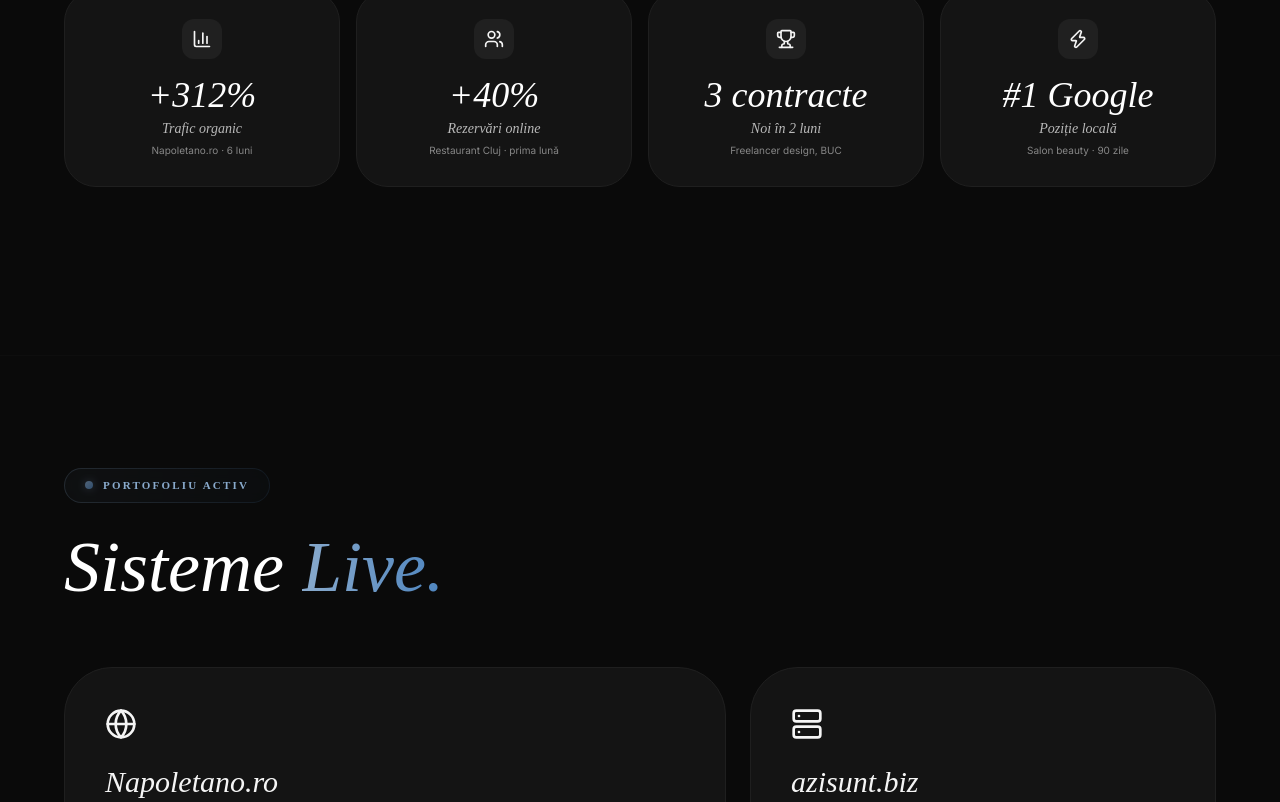
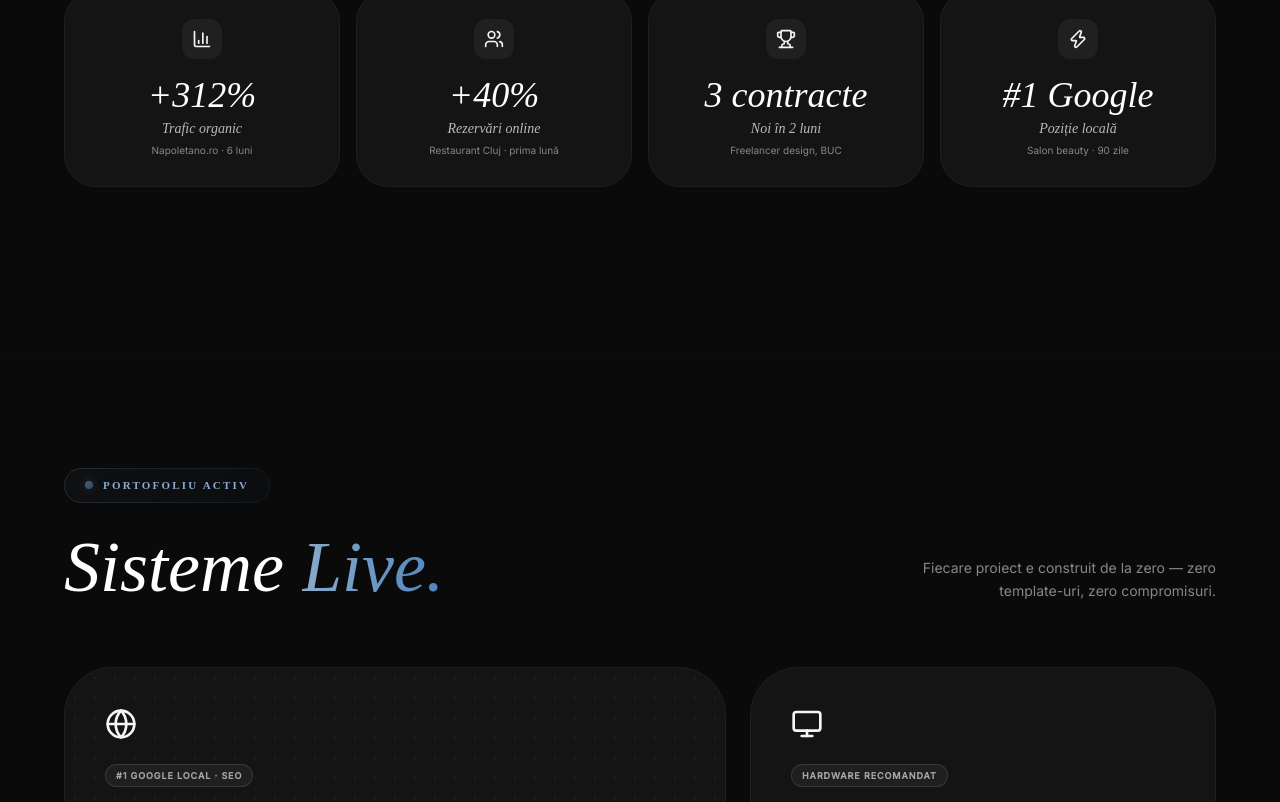
Before and after one commit to alexei4studio-afk/azisunt-net, a Next.js app: page / in a window 1280 px wide. Shown: the part 1995-2797 px from the top of the page. Built offline with nearby package versions, Linux system fonts and the light colour scheme; no server answers.

Commit message:
Fix: Restaurare completa Work si Knowledge Hub dinamic

```diff
--- a/app/HomeClient.js
+++ b/app/HomeClient.js
@@ -319,6 +319,7 @@ function Succes() {
   );
 }
 
+/* ─── 4. PORTOFOLIU ─── */
 function Portofoliu() {
   return (
     <section id="work" className="py-28 bg-bg px-6 border-t border-stroke/20">
@@ -327,27 +328,100 @@ function Portofoliu() {
           <div className="flex flex-col md:flex-row md:items-end justify-between gap-6">
             <div>
               <Badge>Portofoliu Activ</Badge>
-              <h2 className="font-display italic text-4xl md:text-7xl text-white">Sisteme <span className="bg-clip-text text-transparent" style={{ background: "linear-gradient(90deg, #89AACC 0%, #4E85BF 100%)", WebkitBackgroundClip: "text", WebkitTextFillColor: "transparent" }}>Live.</span></h2>
+              <h2 className="font-display italic text-4xl md:text-7xl text-white">
+                Sisteme <span className="bg-clip-text text-transparent" style={{ background: "linear-gradient(90deg, #89AACC 0%, #4E85BF 100%)", WebkitBackgroundClip: "text", WebkitTextFillColor: "transparent" }}>Live.</span>
+              </h2>
             </div>
+            <p className="text-muted font-body text-sm max-w-xs md:text-right leading-relaxed">
+              Fiecare proiect e construit de la zero — zero template-uri, zero compromisuri.
+            </p>
           </div>
         </Reveal>
+
         <div className="grid grid-cols-1 md:grid-cols-12 gap-6">
+
+          {/* 1. NAPOLETANO */}
           <Reveal className="md:col-span-7">
-             <a href="https://napoletano.ro" target="_blank" className="group relative flex flex-col h-full p-10 bg-surface border border-stroke rounded-[3rem] overflow-hidden hover:border-white/20 hover:-translate-y-1 transition-all duration-300">
-               <Globe className="text-accent mb-6" size={32} />
-               <h3 className="text-3xl font-display italic mb-3">Napoletano.ro</h3>
-               <p className="text-muted text-sm mb-8 leading-relaxed italic group-hover:text-white transition-colors">Sistem web complet — meniu dinamic, rezervări online, SEO local de top.</p>
-               <div className="mt-auto text-accent text-xs font-bold uppercase">Vizitează ↗</div>
+            <a href="https://napoletano.ro" target="_blank" rel="noopener noreferrer"
+              className="group relative flex flex-col h-full p-10 bg-surface border border-stroke rounded-[3rem] overflow-hidden hover:border-white/20 hover:-translate-y-1 transition-all duration-300"
+            >
+              <div className="absolute inset-0 opacity-5 group-hover:opacity-10 transition-opacity"
+                style={{ backgroundImage: "radial-gradient(circle, #fff 1px, transparent 1px)", backgroundSize: "20px 20px" }} />
+              <Globe className="text-accent mb-6 relative z-10" size={32} />
+              <span className="inline-flex items-center gap-1.5 w-fit rounded-full px-2.5 py-1 text-[9px] font-body font-bold uppercase tracking-widest text-white/60 border border-white/10 bg-white/5 mb-4 relative z-10">
+                #1 Google Local · SEO
+              </span>
+              <h3 className="text-3xl font-display italic mb-3 relative z-10">Napoletano.ro</h3>
+              <p className="text-muted text-sm max-w-sm mb-8 leading-relaxed relative z-10">
+                Sistem web complet — meniu dinamic prin Supabase, rezervări online, SEO local de top. Trafic organic +312% în 6 luni.
+              </p>
+              <div className="flex items-center gap-2 text-xs font-bold text-accent group-hover:gap-4 transition-all uppercase tracking-widest relative z-10 mt-auto">
+                Vizitează site-ul <ArrowUpRight size={14} />
+              </div>
             </a>
           </Reveal>
+
+          {/* 2. SAMSUNG G9 */}
           <Reveal className="md:col-span-5" delay={100}>
-             <a href="https://azisunt.biz" target="_blank" className="group flex flex-col h-full p-10 bg-surface border border-stroke rounded-[3rem] hover:border-white/20 hover:-translate-y-1 transition-all duration-300">
-               <Server className="text-accent mb-6" size={32} />
-               <h3 className="text-3xl font-display italic mb-3">azisunt.biz</h3>
-               <p className="text-muted text-sm italic">Infrastructură marketing, funnel conversie B2B.</p>
-               <div className="mt-auto text-accent text-xs font-bold uppercase text-right">Vezi ↗</div>
+            <a href="https://l.profitshare.ro/l/15727779?hash=Samsung%20Odyssey%20G9" target="_blank" rel="noopener noreferrer"
+              className="group flex flex-col h-full p-10 bg-surface border border-stroke rounded-[3rem] hover:border-white/20 hover:-translate-y-1 transition-all duration-300"
+            >
+              <Monitor className="text-accent mb-6" size={32} />
+              <span className="inline-flex items-center gap-1.5 w-fit rounded-full px-2.5 py-1 text-[9px] font-body font-bold uppercase tracking-widest text-white/60 border border-white/10 bg-white/5 mb-4">
+                Hardware Recomandat
+              </span>
+              <h3 className="text-3xl font-display italic mb-3">Samsung G9</h3>
+              <p className="text-muted text-sm mb-8 leading-relaxed">
+                Setup productivitate ultra-wide. Sistem afiliere optimizat pentru conversii maxime.
+              </p>
+              <div className="flex items-center gap-2 text-xs font-bold text-accent group-hover:gap-4 transition-all uppercase tracking-widest mt-auto">
+                Vezi Detalii <ArrowUpRight size={14} />
+              </div>
             </a>
           </Reveal>
+
+          {/* 3. AZISUNT.BIZ */}
+          <Reveal className="md:col-span-12" delay={150}>
+            <a href="https://azisunt.biz" target="_blank" rel="noopener noreferrer"
+              className="group relative flex flex-col md:flex-row md:items-center justify-between h-full p-10 bg-surface border border-stroke rounded-[3rem] hover:border-white/20 hover:-translate-y-1 transition-all duration-300"
+            >
+              <div className="max-w-xl">
+                <Server className="text-accent mb-6" size={32} />
+                <span className="inline-flex items-center gap-1.5 w-fit rounded-full px-2.5 py-1 text-[9px] font-body font-bold uppercase tracking-widest text-white/60 border border-white/10 bg-white/5 mb-4">
+                  Marketing Infrastructure
+                </span>
+                <h3 className="text-3xl font-display italic mb-3">azisunt.biz</h3>
+                <p className="text-muted text-sm md:mb-0 mb-8 leading-relaxed">
+                  Infrastructură marketing, funnel conversie B2B. Landing pages cu A/B testing, automatizări email și tracking avansat.
+                </p>
+              </div>
+              <div className="flex items-center gap-2 text-xs font-bold text-accent group-hover:gap-4 transition-all uppercase tracking-widest whitespace-nowrap mt-auto md:mt-0 md:ml-10">
+                Vezi Infrastructura <ArrowUpRight size={14} />
+              </div>
+            </a>
+          </Reveal>
+
+          {/* 4. AZISUNT.COM (StartFIRMĂ) */}
+          <Reveal className="md:col-span-12" delay={200}>
+            <a href="https://azisunt.com" target="_blank" rel="noopener noreferrer"
+              className="group relative flex flex-col md:flex-row md:items-center justify-between h-full p-10 bg-surface border border-[#89AACC]/20 rounded-[3rem] hover:border-[#89AACC]/60 hover:-translate-y-1 transition-all duration-300"
+            >
+              <div className="max-w-2xl">
+                <Layers className="text-[#89AACC] mb-6" size={32} />
+                <span className="inline-flex items-center gap-1.5 w-fit rounded-full px-2.5 py-1 text-[9px] font-body font-bold uppercase tracking-widest text-white/60 border border-white/10 bg-white/5 mb-4">
+                  SaaS / Fintech
+                </span>
+                <h3 className="text-3xl font-display italic mb-3 text-white">azisunt.com (StartFIRMĂ)</h3>
+                <p className="text-muted text-sm mb-0 leading-relaxed">
+                  Automatizare completă pentru înființare firme. Procesăm 5.500+ dosare ONRC, generare automată de documente și proces 100% digital în 5 minute.
+                </p>
+              </div>
+              <div className="flex items-center gap-2 text-xs font-bold text-[#89AACC] group-hover:gap-4 transition-all uppercase tracking-widest whitespace-nowrap mt-6 md:mt-0 md:ml-10">
+                Vizitează Platforma <ArrowUpRight size={14} />
+              </div>
+            </a>
+          </Reveal>
+
         </div>
       </div>
     </section>
```
Lines whose indentation alone changed are shown as unchanged.
